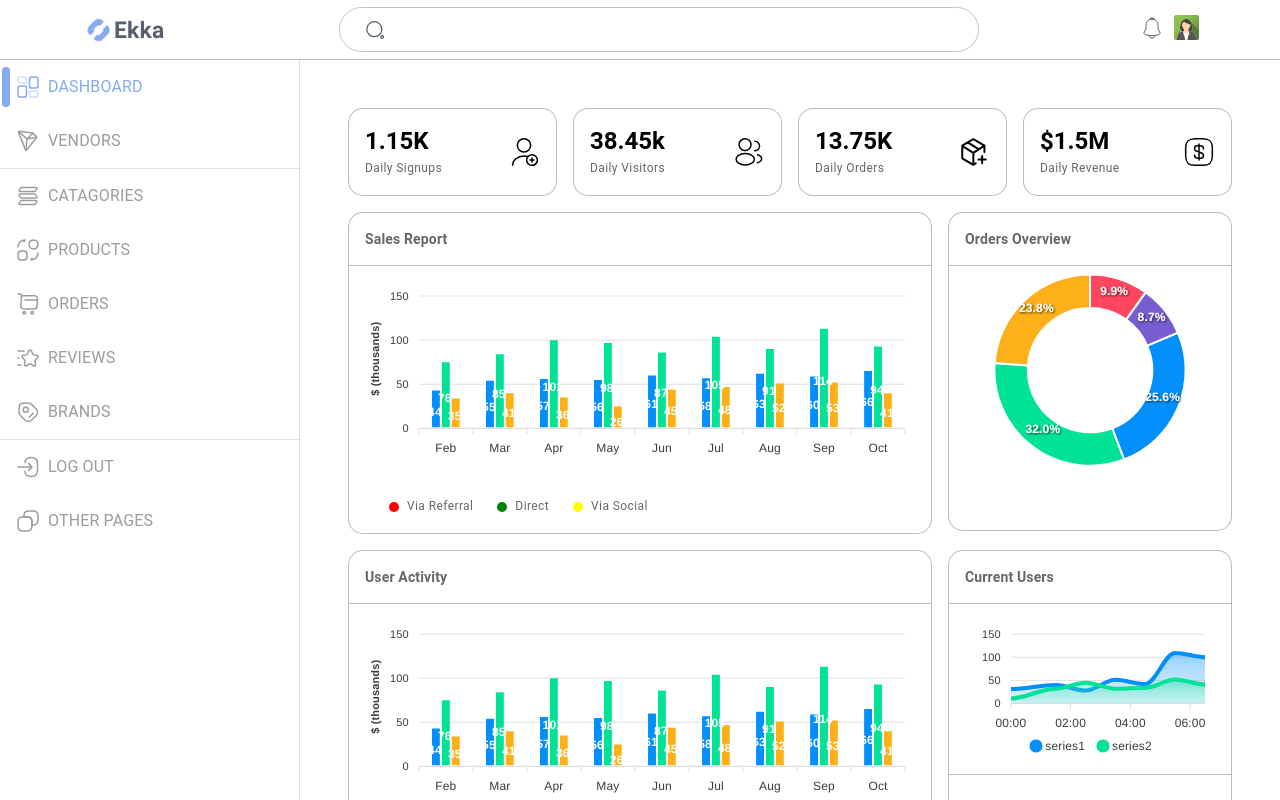
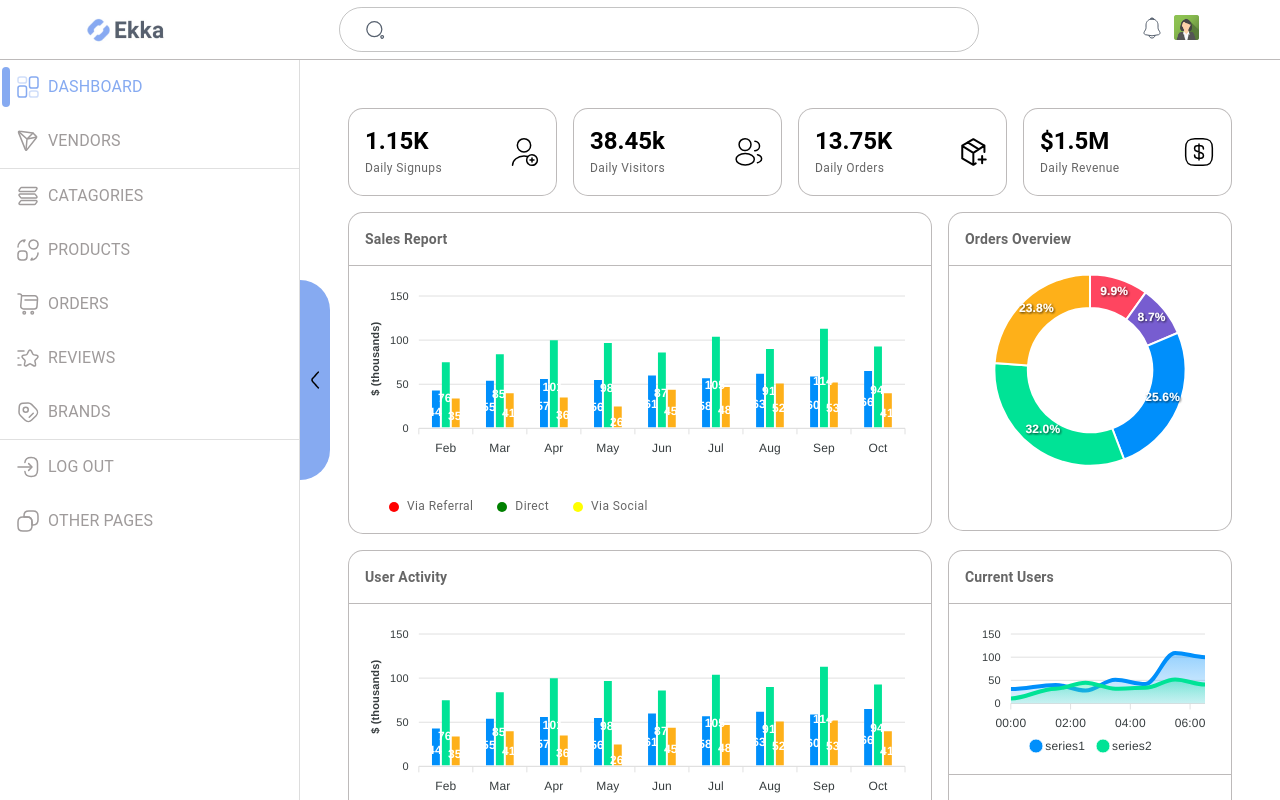
Before and after one commit to abidali671/e-store-dashboard, a React (Create React App) app: page /dashboard in a window 1280 px wide. Built offline with nearby package versions, Linux system fonts and the light colour scheme.

Commit message:
fix scrollbar issue

```diff
--- a/src/components/charts/column.tsx
+++ b/src/components/charts/column.tsx
@@ -10,12 +10,12 @@ const ColumnChart = ({ userData }: userDataT) => {
 		chart: {
 			type: 'bar',
 			height: 350,
-            toolbar: {
-                show: true,
-                tools: {
-                  download: false
-                }
-              }
+			toolbar: {
+				show: true,
+				tools: {
+					download: false,
+				},
+			},
 		},
 		plotOptions: {
 			bar: {
@@ -49,7 +49,7 @@ const ColumnChart = ({ userData }: userDataT) => {
 				},
 			},
 		},
-        legend: {
+		legend: {
 			show: false,
 		},
 	});
--- a/src/components/sidebar/index.tsx
+++ b/src/components/sidebar/index.tsx
@@ -20,7 +20,7 @@ const Sidebar = ({
 	};
 
 	return (
-		<Box   position='relative' sx={{flex:1,backgroundColor:'red',overflowY:'hidden',overflowX:'visible'}}>
+		<Box sx={{ flex: 1, overflowY: 'hidden' }}>
 			<Box sx={styles.sideListWrapper}>
 				{sideListItems.map((item: SideItemT, index: number) => {
 					return (
@@ -56,11 +56,12 @@ const Sidebar = ({
 					);
 				})}
 			</Box>
-			<Box onClick={toggleSidebar} sx={styles.collapseBtn}>
+			<Box onClick={toggleSidebar} sx={isCollapsed ? styles.collapseBtn : styles.collapsedBtn}>
 				<Box
 					component='img'
 					src={arrowleft2}
 					sx={{
+						transition: '0.3s',
 						rotate: isCollapsed ? '180deg' : '360deg',
 					}}
 				/>
--- a/src/components/sidebar/sidebar.styles.ts
+++ b/src/components/sidebar/sidebar.styles.ts
@@ -1,14 +1,11 @@
 export const sideListWrapper = {
 	width: '100%',
+	height: '100%',
 	bgcolor: 'background.paper',
 	borderRight: '1px solid #ddd',
 	position: 'relative',
-	height:'100%',
-	overflow: 'auto'
+	overflowY: 'auto',
 };
-
-
-
 
 export const collapseBtn = {
 	width: '30px',
@@ -19,12 +16,31 @@ export const collapseBtn = {
 	// display:'flex',
 	alignItems: 'center',
 	position: 'absolute',
-	top: '30%',
+	top: '35%',
 	height: '200px',
-	left: '100%',
+	left: '60px',
 	backgroundColor: '#86AAF1',
 	cursor: 'pointer',
+	transition: '0.5s',
 };
+
+export const collapsedBtn = {
+	width: '30px',
+	borderTopRightRadius: '30px',
+	borderBottomRightRadius: '30px',
+	display: { md: 'flex', xs: 'none' },
+	justifyContent: 'center',
+	// display:'flex',
+	alignItems: 'center',
+	position: 'fixed',
+	top: '35%',
+	height: '200px',
+	left: '300px',
+	backgroundColor: '#86AAF1',
+	cursor: 'pointer',
+	transition: '0.5s',
+};
+
 export const select = {
 	height: '40px',
 	width: '8px',
@@ -32,4 +48,4 @@ export const select = {
 	backgroundColor: '#86AAF1',
 	position: 'absolute',
 	left: '2px',
-}
+};
```
